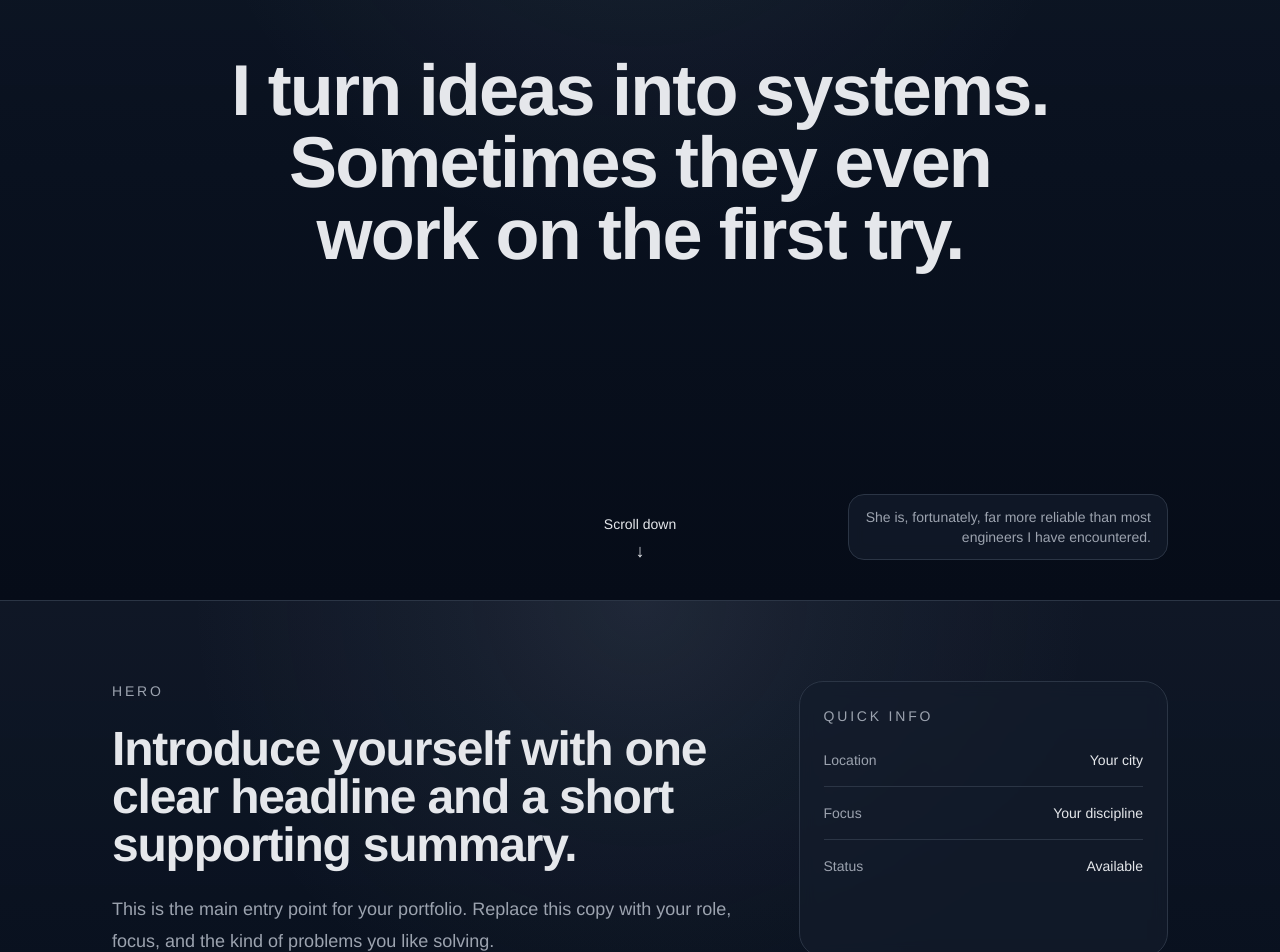
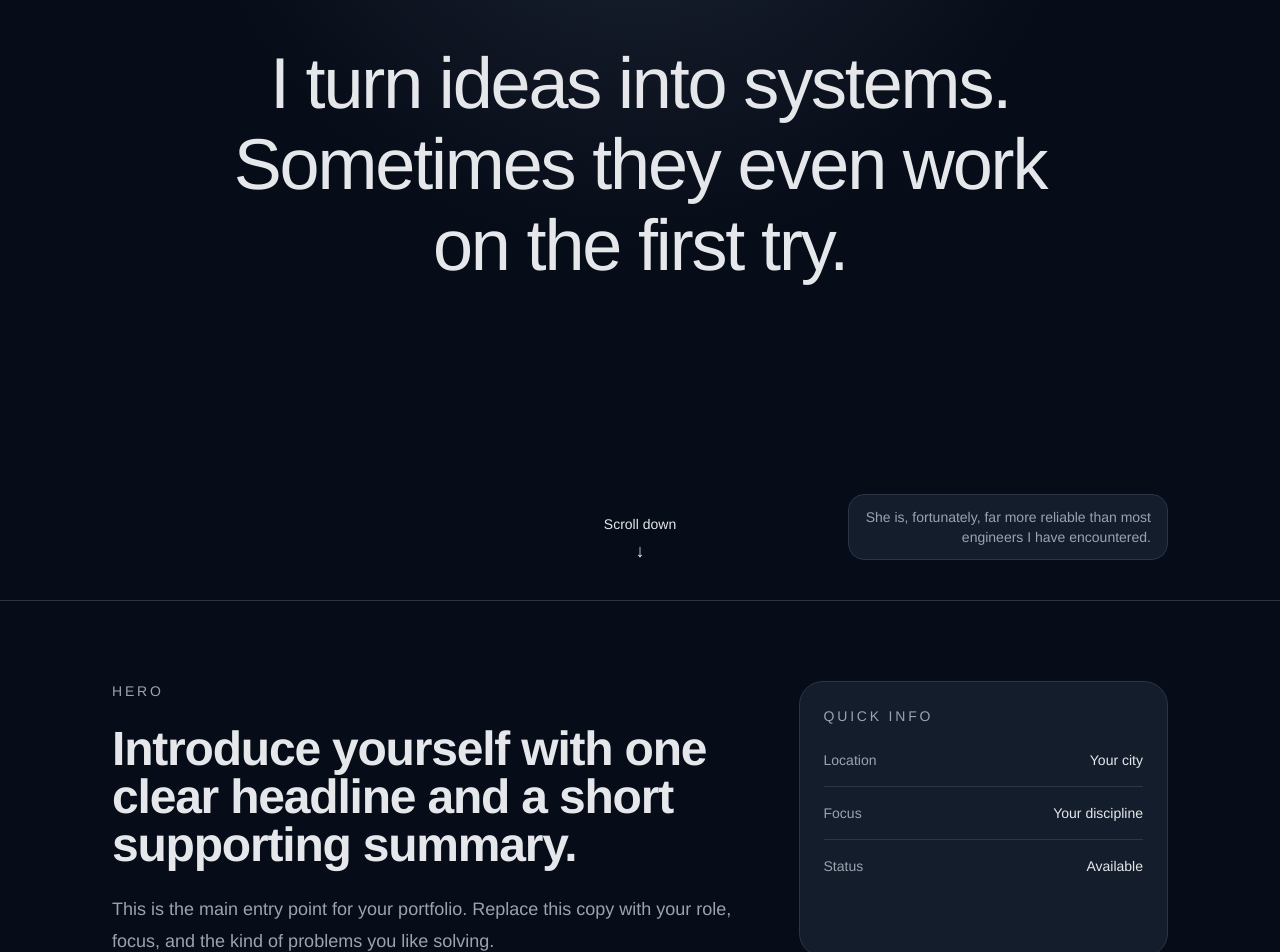
Before and after one commit to ditafy/devin-portfolio, a Next.js app: page / in a window 1280 px wide. Shown: the part 200-1152 px from the top of the page. Built offline with nearby package versions, Linux system fonts and the light colour scheme.

Commit message:
refine the background settings again and again till I finally statisfy (for now)

```diff
--- a/app/globals.css
+++ b/app/globals.css
@@ -1,10 +1,10 @@
 @import "tailwindcss";
 
 :root {
-  --bg: #09111f;
+  --bg: #060c18;
   --text: #e5e7eb;
   --muted: #9ca3af;
-  --card: rgba(20, 29, 43, 0.72);
+  --card: #141d2b;
   --border: #2b3545;
   --surface: #0f172a;
   --accent: #cbd5e1;
@@ -30,19 +30,6 @@ html {
 body {
   min-height: 100vh;
   background-color: var(--bg);
-  background-image:
-    radial-gradient(
-      circle at 50% 0%,
-      rgba(148, 163, 184, 0.12) 0%,
-      rgba(148, 163, 184, 0.06) 18%,
-      transparent 44%
-    ),
-    linear-gradient(
-      180deg,
-      rgba(16, 24, 39, 0.92) 0%,
-      rgba(9, 17, 31, 1) 46%,
-      rgba(6, 12, 24, 1) 100%
-    );
   color: var(--text);
   font-family: var(--font-sans);
   line-height: 1.5;
--- a/components/portfolio/content-section.tsx
+++ b/components/portfolio/content-section.tsx
@@ -4,7 +4,7 @@ type ContentSectionProps = {
 
 export function ContentSection({ description }: ContentSectionProps) {
   return (
-    <div className="rounded-3xl border border-border bg-card p-6 backdrop-blur-sm sm:p-8">
+    <div className="rounded-3xl border border-border bg-card p-6 sm:p-8">
       <p className="max-w-2xl text-base leading-7 text-muted">
         {description}
       </p>
--- a/components/portfolio/hero-section.tsx
+++ b/components/portfolio/hero-section.tsx
@@ -16,7 +16,7 @@ export function HeroSection() {
           </p>
         </div>
 
-        <div className="rounded-3xl border border-border bg-card p-6 backdrop-blur-sm">
+        <div className="rounded-3xl border border-border bg-card p-6">
           <p className="text-sm font-medium uppercase tracking-[0.2em] text-muted">
             Quick info
           </p>
--- a/components/portfolio/opening-screen.tsx
+++ b/components/portfolio/opening-screen.tsx
@@ -1,11 +1,14 @@
 export function OpeningScreen() {
   return (
-    <section className="relative overflow-hidden border-b border-border">
+    <section className="relative overflow-hidden border-b border-border bg-bg">
+      <div className="absolute inset-0 bg-[radial-gradient(circle_at_50%_0%,rgba(148,163,184,0.20)_0%,rgba(148,163,184,0.10)_18%,transparent_44%)]" />
+
       <div className="relative mx-auto grid min-h-screen w-full max-w-6xl grid-rows-[minmax(4rem,1fr)_auto_minmax(8rem,1.2fr)] px-6 py-8 sm:grid-rows-[minmax(5rem,1fr)_auto_minmax(8rem,1.35fr)] sm:px-8 sm:py-10 lg:px-12">
         <div className="row-start-2 mx-auto max-w-4xl text-center">
-          <h1 className="text-balance text-5xl font-semibold tracking-tight text-text sm:text-6xl lg:text-7xl">
-            I turn ideas into systems. Sometimes they even work on the first
-            try.
+          <h1 className="text-balance text-5xl font-medium leading-[1.12] tracking-[-0.03em] text-text sm:text-6xl lg:text-7xl">
+            <span>I turn ideas into systems.</span>
+            <br />
+            <span>Sometimes they even work on the first try.</span>
           </h1>
         </div>
 
```
